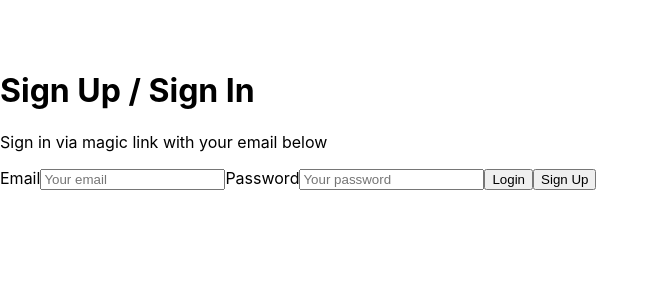
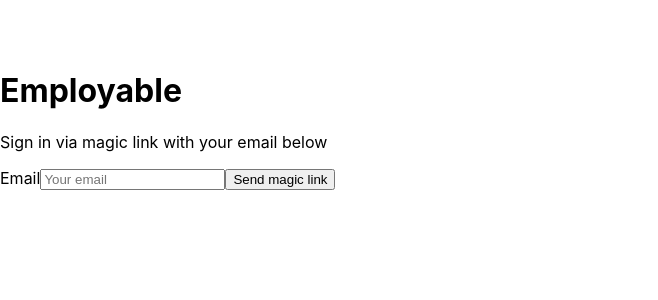
Before and after one commit to PrimeDeviation/employable, a React (Create React App) app in the folder frontend/: page / in a window 1280 px wide. Shown: the top 300 px of the page, without its empty margins (0-658 px from the left). Built offline with nearby package versions, Linux system fonts and the light colour scheme; no server answers.

Commit message:
refactor(auth): simplify login to be passwordless magic link

```diff
--- a/frontend/src/components/Auth.tsx
+++ b/frontend/src/components/Auth.tsx
@@ -4,27 +4,12 @@
 const Auth: React.FC = () => {
   const [loading, setLoading] = useState(false);
   const [email, setEmail] = useState('');
-  const [password, setPassword] = useState('');
 
   const handleLogin = async (e: React.FormEvent) => {
     e.preventDefault();
     try {
       setLoading(true);
-      const { error } = await supabase.auth.signInWithPassword({ email, password });
-      if (error) throw error;
-      alert('Logged in successfully!');
-    } catch (error: any) {
-      alert(error.error_description || error.message);
-    } finally {
-      setLoading(false);
-    }
-  };
-
-  const handleSignup = async (e: React.FormEvent) => {
-    e.preventDefault();
-    try {
-      setLoading(true);
-      const { error } = await supabase.auth.signUp({ email, password });
+      const { error } = await supabase.auth.signInWithOtp({ email });
       if (error) throw error;
       alert('Check your email for the login link!');
     } catch (error: any) {
@@ -37,7 +22,7 @@
   return (
     <div>
       <div>
-        <h1>Sign Up / Sign In</h1>
+        <h1>Employable</h1>
         <p>Sign in via magic link with your email below</p>
         <form onSubmit={handleLogin}>
           <label htmlFor="email">Email</label>
@@ -48,19 +33,8 @@
             value={email}
             onChange={(e) => setEmail(e.target.value)}
           />
-          <label htmlFor="password">Password</label>
-          <input
-            id="password"
-            type="password"
-            placeholder="Your password"
-            value={password}
-            onChange={(e) => setPassword(e.target.value)}
-          />
           <button disabled={loading}>
-            {loading ? <span>Loading</span> : <span>Login</span>}
-          </button>
-          <button onClick={handleSignup} disabled={loading}>
-            {loading ? <span>Loading</span> : <span>Sign Up</span>}
+            {loading ? <span>Loading</span> : <span>Send magic link</span>}
           </button>
         </form>
       </div>
```
